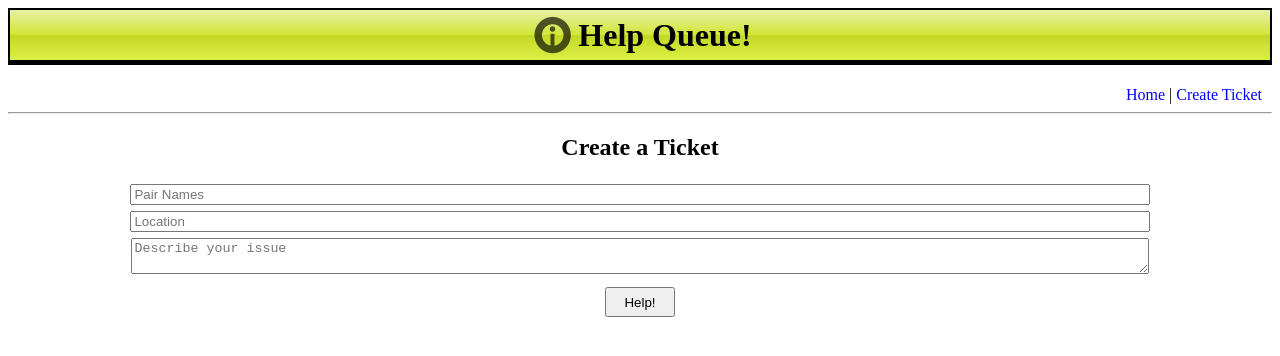
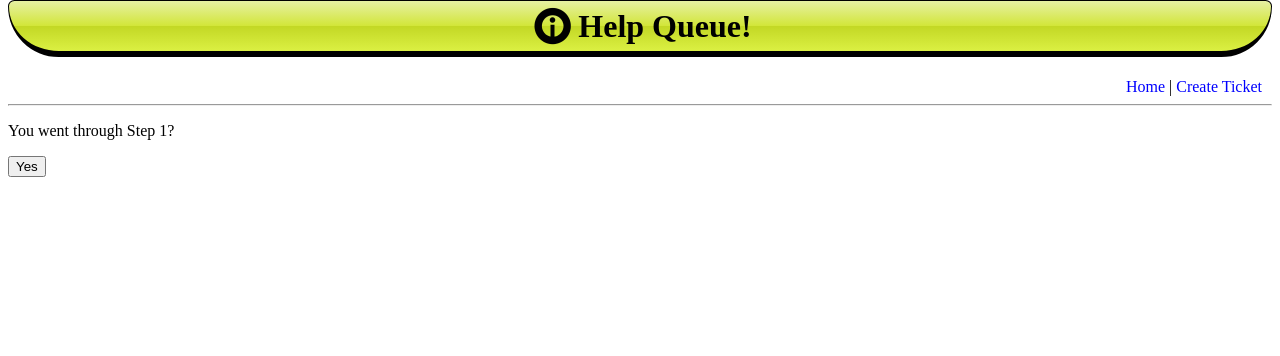
Before and after one commit to safiyc/react-help-queue, a React app: page /#/newticket in a window 1280 px wide. Shown: the top 356 px of the page. Built offline with nearby package versions, Linux system fonts and the light colour scheme.

Commit message:
Create class component NewTicketControl and render UI according to state change of this component

```diff
--- a/src/components/App.jsx
+++ b/src/components/App.jsx
@@ -2,7 +2,7 @@
 import { Switch, Route } from 'react-router-dom';
 import Header from './Header';
 import TicketList from './TicketList';
-import NewTicketForm from './NewTicketForm';
+import NewTicketControl from './NewTicketControl';
 import Error404 from './Error404';
 
 function App() {
@@ -19,7 +19,7 @@
       <Header />
       <Switch>
         <Route exact path='/' component={TicketList} />
-        <Route path='/newticket' component={NewTicketForm} />
+        <Route path='/newticket' component={NewTicketControl} />
 
         <Route component={Error404} />
       </Switch>
--- /dev/null
+++ b/src/components/ConfirmationQuestions.jsx
@@ -0,0 +1,17 @@
+import React from 'react';
+import PropTypes from 'prop-types';
+
+function ConfirmationQuestions(props) {
+  return (
+    <div>
+      <p>You went through Step 1?</p>
+      <button onClick={props.onTroubleshootingConfirmation}>Yes</button>
+    </div>
+  );
+}
+
+ConfirmationQuestions.propTypes = {
+  onTroubleshootingConfirmation: PropTypes.func
+};
+
+export default ConfirmationQuestions;
--- a/src/components/Header.jsx
+++ b/src/components/Header.jsx
@@ -12,9 +12,10 @@
     <div>
       <style jsx>{`
         h1 {
-          border: 2px solid black;
-          border-bottom: 5px solid black;
-          margin-top: 0;
+          border: 1px solid black;
+          border-bottom: 6px solid black;
+          border-radius: 10px 10px 80px 80px;
+          margin-top: -8px;
           display: flex;
           justify-content: center;
           align-items: center;
@@ -25,7 +26,6 @@
         img {
           width: 50px;
           height: 50px;
-          opacity: .65;
         }
         .nav-links {
           text-align: right;
--- /dev/null
+++ b/src/components/NewTicketControl.jsx
@@ -0,0 +1,34 @@
+import React from 'react';
+import ConfirmationQuestions from './ConfirmationQuestions';
+import NewTicketForm from './NewTicketForm';
+
+class NewTicketControl extends React.Component {
+
+  constructor(props) {
+    super(props);
+    this.state = {
+      formVisibleOnPage: false
+    };
+    this.handleTroubleshootingConfirmation = this.handleTroubleshootingConfirmation.bind(this);
+  }
+
+  handleTroubleshootingConfirmation() {
+    this.setState({ formVisibleOnPage: true });
+  }
+
+  render() {
+    let currentlyVisible = null;
+    if (this.state.formVisibleOnPage) {
+      currentlyVisible = <NewTicketForm />;
+    } else {
+      currentlyVisible = <ConfirmationQuestions onTroubleshootingConfirmation={this.handleTroubleshootingConfirmation} />;
+    }
+    return (
+      <div>
+        {currentlyVisible}
+      </div>
+    );
+  }
+}
+
+export default NewTicketControl;
--- a/src/components/NewTicketForm.jsx
+++ b/src/components/NewTicketForm.jsx
@@ -11,7 +11,7 @@
         }
         input, textarea {
           margin: 3px auto;
-          width: 80%;
+          width: 400px;
         }
         button {
           width: 70px;
```
